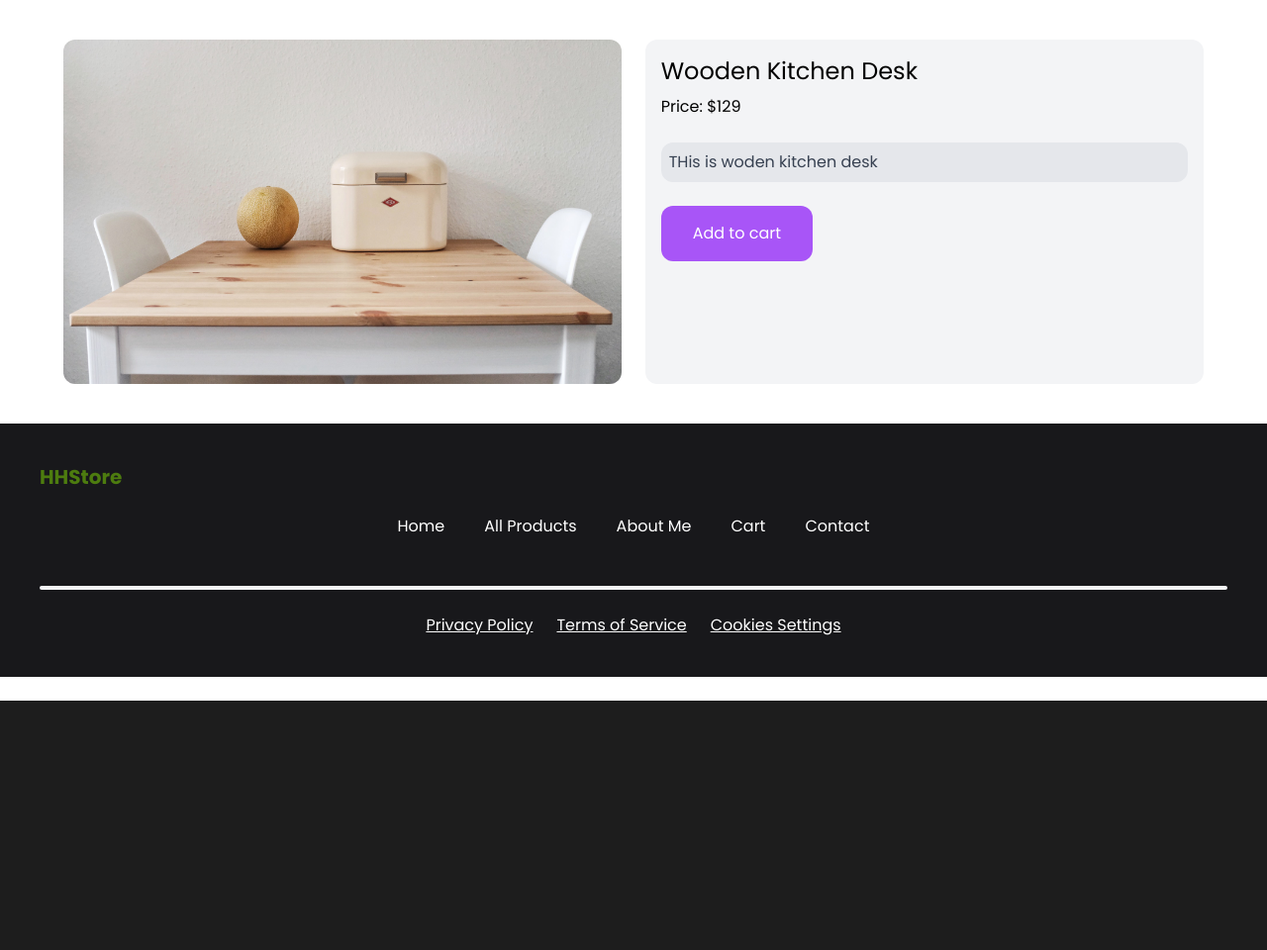
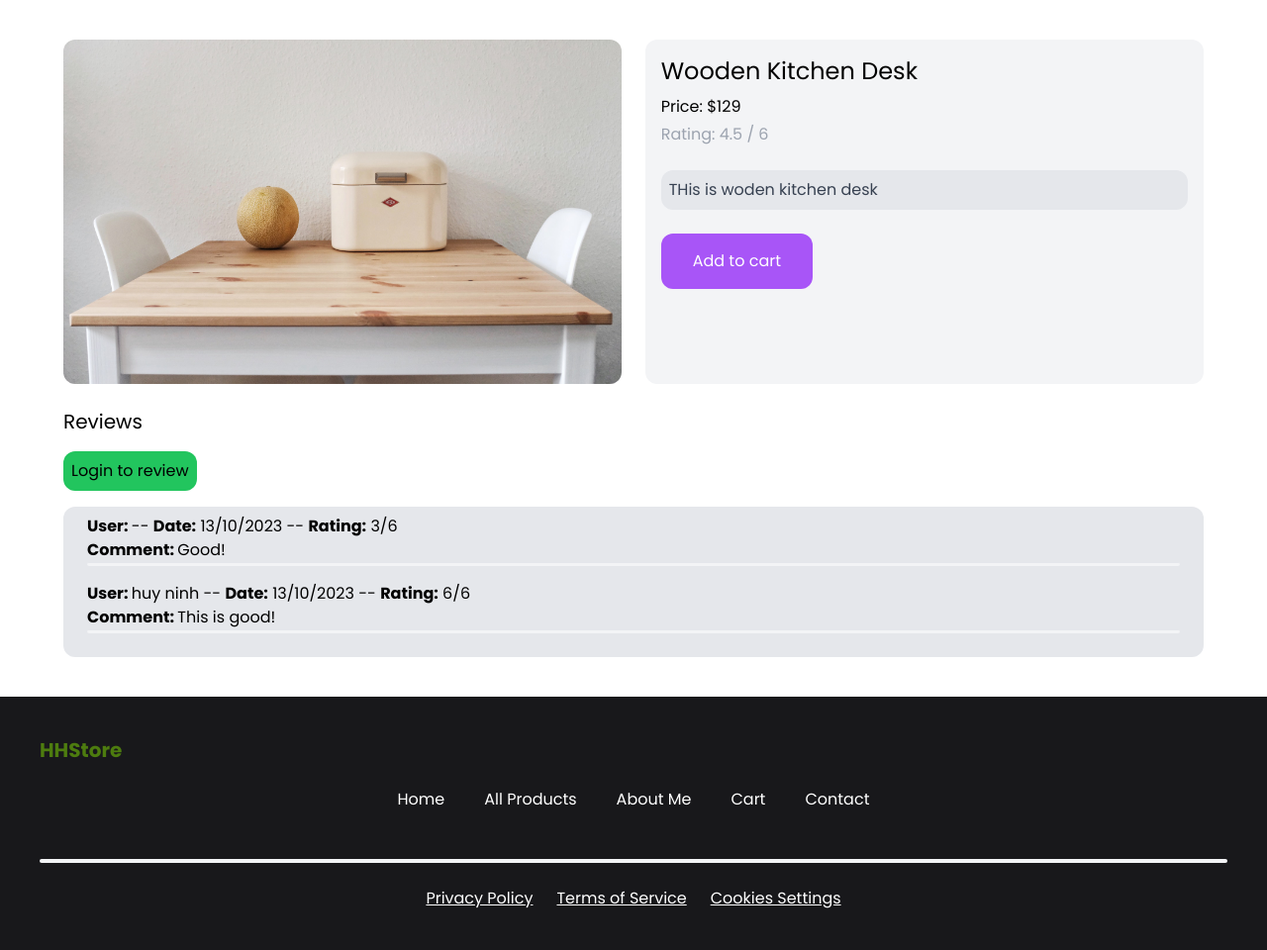
Before and after one commit to ninhduyhuy24022001/HHStore, a Django app: a page that uses product/templates/product/detail.html in a window 1280 px wide. Shown: the part 92-1052 px from the top of the page at 99% size. Before the commit the page ends 800 px from the top, so only its background shows below. Run offline with Django 4.2, Linux system fonts and the light colour scheme; data comes from the database, SQL or seed files in the repository; both versions use the stored data as it was after the commit; some libraries are stand-ins or nearby versions.

Commit message:
review_models

```diff
--- a/product/admin.py
+++ b/product/admin.py
@@ -1,6 +1,7 @@
 from django.contrib import admin
 
-from .models import Category, Product
+from .models import Category, Product, Review
 
 admin.site.register(Category)
 admin.site.register(Product)
+admin.site.register(Review)
--- a/product/models.py
+++ b/product/models.py
@@ -1,5 +1,6 @@
 from django.db import models
 from django.core.files import File
+from django.contrib.auth.models import User
 
 from io import BytesIO
 from PIL import Image
@@ -81,3 +82,20 @@
         thumbnail = File(thumb_io, name=image.name)
 
         return thumbnail
+
+    def get_rating(self):
+        reviews_total = 0
+
+        for review in self.reviews.all():
+            reviews_total += review.rating
+
+        if reviews_total > 0:
+            return reviews_total / self.reviews.count()
+
+        return 0
+class Review(models.Model):
+    product = models.ForeignKey(Product, related_name="reviews", on_delete=models.CASCADE)
+    rating = models.IntegerField(default=3)
+    content = models.TextField()
+    created_by = models.ForeignKey(User, related_name="reviews", on_delete=models.CASCADE)
+    created_at = models.DateTimeField(auto_now_add=True)
--- a/product/templates/product/detail.html
+++ b/product/templates/product/detail.html
@@ -18,6 +18,10 @@
                 <h2 class="text-2xl">{{ product.name }}</h2>
                 <p class="mt-2">Price: ${{ product.price }}</h2>
 
+                {% if product.get_rating > 0 %}
+                    <p class="mt-1 text-gray-400">Rating: {{ product.get_rating }} / 6</p>
+                {% endif %}
+
                 {% if product.description %}
                     <p class="mt-6 text-gray-700 bg-gray-200 p-2 rounded-xl">{{ product.description }}</p>
                 {% endif %}
@@ -31,8 +35,61 @@
                 >
                 Add to cart
                 </a>
+            </div>
         </div>
 
 
+        <div class="w-full mt-6">
+            <h2 class="text-xl">Reviews</h2>
+
+            {% if request.user.is_authenticated %}
+                <form method="post" action="." class="mt-2 p-6 bg-gray-200 rounded-xl">
+                    {% csrf_token %}
+
+                    <div class="flex justify-between space-x-10">
+                        <div class="w-1/2 space-y-2">
+                            <label>Comment</label><br>
+                            <input type='text' name="content" class="w-full rounded-xl p-2"></input>
+                        </div>
+
+                        <div class="w-1/2 space-y-2">
+                            <label class="">Rating</label><br>
+                            <select name="rating">
+                                <option value="1">1</option>
+                                <option value="2">2</option>
+                                <option value="3" selected>3</option>
+                                <option value="4">4</option>
+                                <option value="5">5</option>
+                                <option value="6">6</option>
+                            </select>
+                        </div>
+                    </div>
+
+                    <div class="mt-6">
+                        <button class="py-2 px-6 text-lg bg-teal-500 hover:bg-teal-700 rounded-xl text-white">Send</button>
+                    </div>
+                </form>
+            {% else %}
+                <a href="{% url 'core:login' %}" class="p-2 mt-4 bg-green-500 rounded-xl inline-block">Login to review</a>
+            {% endif %}
+
+            {% if product.reviews.all %}
+                <div class="mt-4 p-2 bg-gray-200 rounded-xl">
+                    {% for review in product.reviews.all %}
+                        <div class="px-4 mb-4">
+                            <strong>User: </strong>{{ review.created_by.first_name }} {{ review.created_by.last_name}} --
+                            <strong>Date:</strong> {{ review.created_at|date:"d/m/Y" }} --
+                            <strong>Rating:</strong> {{ review.rating }}/6</br>
+                            <strong>Comment: </strong>{{ review.content }}
+                            <hr class="w-full h-1 mx-auto bg-gray-100 rounded dark:bg-gray-700">
+                        </div>
+                    {% endfor %}
+                </div>
+            {% else %}
+                <div class="mt-4 p-2 bg-gray-200 rounded-xl">
+                    <p class="text-gray-800 text-center">Emtype reivew</p>
+                </div>
+            {% endif %}
+        </div>
     </main>
 {% endblock %}
--- a/product/templates/product/partials/list_category.html
+++ b/product/templates/product/partials/list_category.html
@@ -1,7 +1,7 @@
 <div class="w-full md:w-1/2 lg:w-1/4 p-2 shadow-lg rounded-xl ">
-    <a href="{% url 'core:shop' %}">
+    <a href="{% url 'core:shop' %}?category={{ category.slug }}" class="">
         <img class="rounded-xl hover:shadow-xl" src="{{ category.get_thumbnail }}">
     </a>
 
-    <a href="{% url 'core:shop' %}" class="block mt-4 text-center">{{ category.name }}</a>
+    <a href="{% url 'core:shop' %}?category={{ category.slug }}" class="block text-center">{{ category.name }}"</a>
 </div>
--- a/product/views.py
+++ b/product/views.py
@@ -1,11 +1,31 @@
-from django.shortcuts import render, get_object_or_404
+from django.shortcuts import render, get_object_or_404, redirect
 
-from .models import Product
+from .models import Product, Review
 
 
 def detail(request, slug):
     product = get_object_or_404(Product, slug=slug)
 
-    return render(request, 'product/detail.html', {
-        'product': product,
-    })
+    if request.method == 'POST':
+        rating = request.POST.get('rating', 3)
+        content = request.POST.get('content', '')
+
+        if content:
+            reviews = Review.objects.filter(created_by=request.user, product=product)
+
+            if reviews.count() > 0:
+                review = reviews.first()
+                review.rating = rating
+                review.content = content
+                review.save()
+            else:
+                review = Review.objects.create(
+                    product=product,
+                    rating=rating,
+                    content=content,
+                    created_by=request.user
+                )
+
+            return redirect('product:detail', slug=slug)
+
+    return render(request, 'product/detail.html', {'product': product})
```
Also changed, not shown: db.sqlite3, product/migrations/0004_review.py (added).
